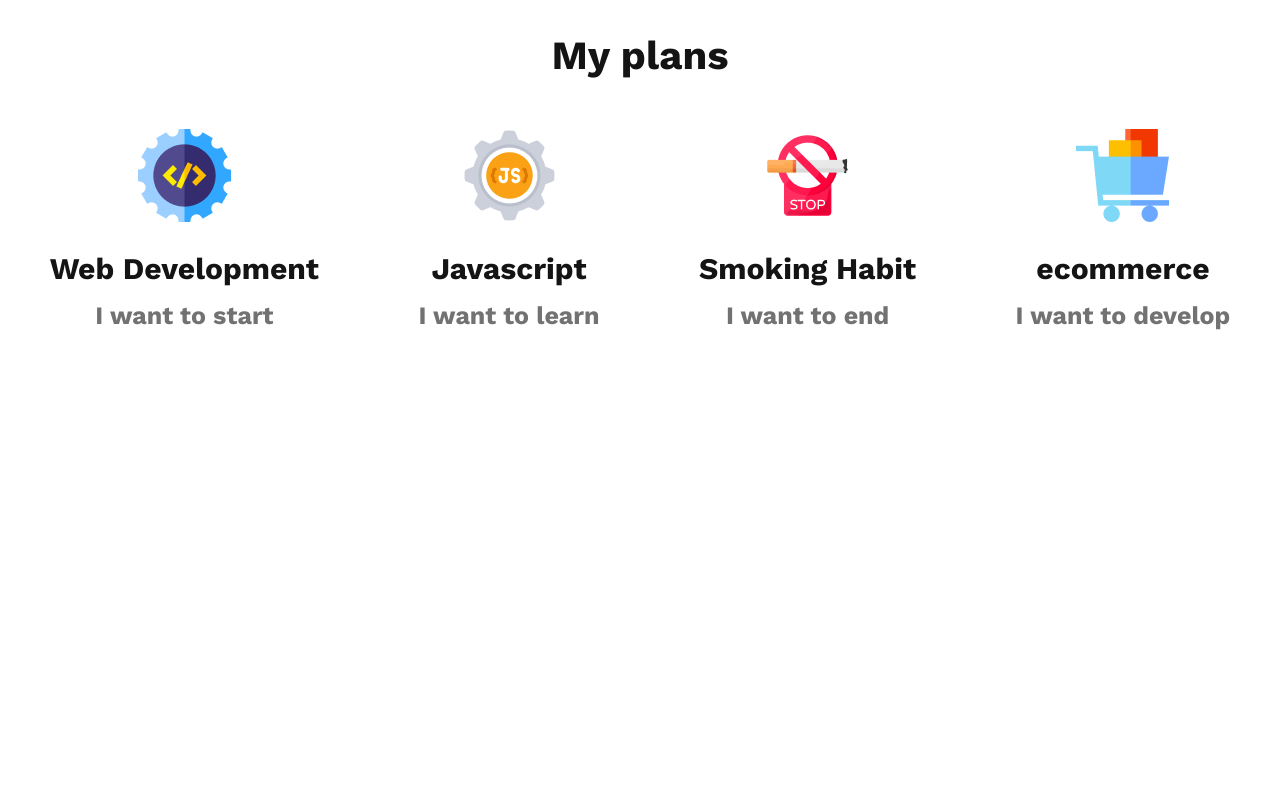
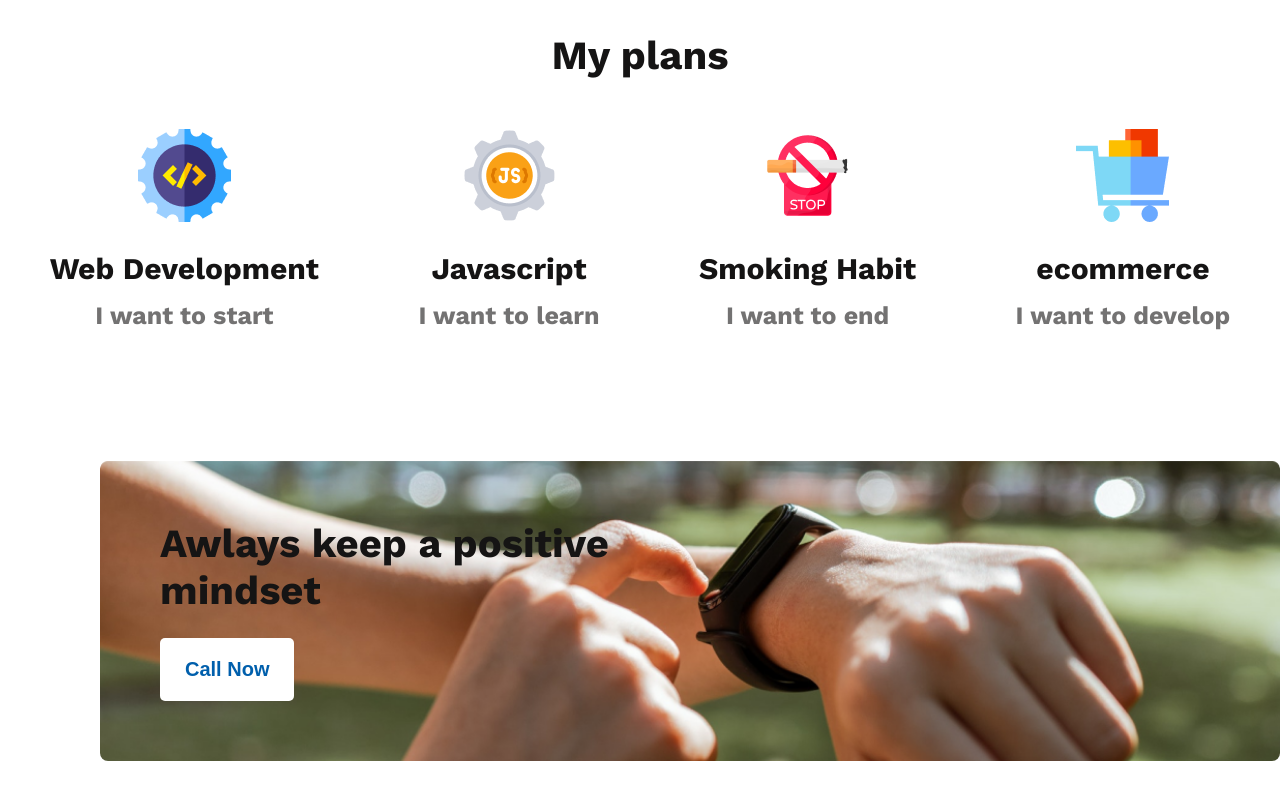
Before and after one commit to Abdullh1111/new-year-proj, a plain HTML site: page index.html in a window 1280 px wide. Shown: the part 2286-3086 px from the top of the page. Before the commit the page ends 2616 px from the top, so only its background shows below. Drawn offline with nearby package versions, Linux system fonts and the light colour scheme.

Commit message:
add call pic

```diff
--- a/index.html
+++ b/index.html
@@ -22,6 +22,7 @@
   </header>
   <main>
     <!--all failure section-->
+    <section>
     <div class="failure">
       <div class="failure-img">
         <img src="./images/person.png" alt="">
@@ -38,6 +39,9 @@
         </ul>
       </div>
     </div>
+  </section>
+    <!--skill section-->
+    <section>
       <div class="plan">
         <h3 class="plan-tittle">My plans</h3>
         <div class="skill-container">
@@ -63,6 +67,13 @@
           </div>
         </div>
       </div>
+    </section>
+    <section>
+      <div class="call">
+        <h4 class="failure-tittle">Awlays keep a positive <br> mindset</h4>
+        <button class="all-btn btn">Call Now</button>
+      </div>
+    </section>
   </main>
   <footer>
 
--- a/style/newyear.css
+++ b/style/newyear.css
@@ -44,6 +44,7 @@ main{
   align-items: center;
   gap: 87px;
   margin: 200px;
+  justify-content: center;
 }
 .failure-tittle{
   color: #151414;
@@ -59,7 +60,6 @@ margin: 20px 0px;
 main li{
   color: #444343;
   margin-bottom: 8px;
-  max-width: 1600px;
 }
 /* my plan secsion */
 .plan-tittle{
@@ -88,3 +88,15 @@ margin-bottom: 15px;
 font-size: 25px;
 font-weight: 500;
 }
+.call{
+  margin: 130px 0px;
+  background-image: url("../images/watch.png");
+  background-repeat: no-repeat;
+  border-radius: 8px;
+  background-size: cover;
+  padding: 60px;
+  margin-left: 100px;
+}
+.btn{
+  margin-top: 24px;
+}
```
